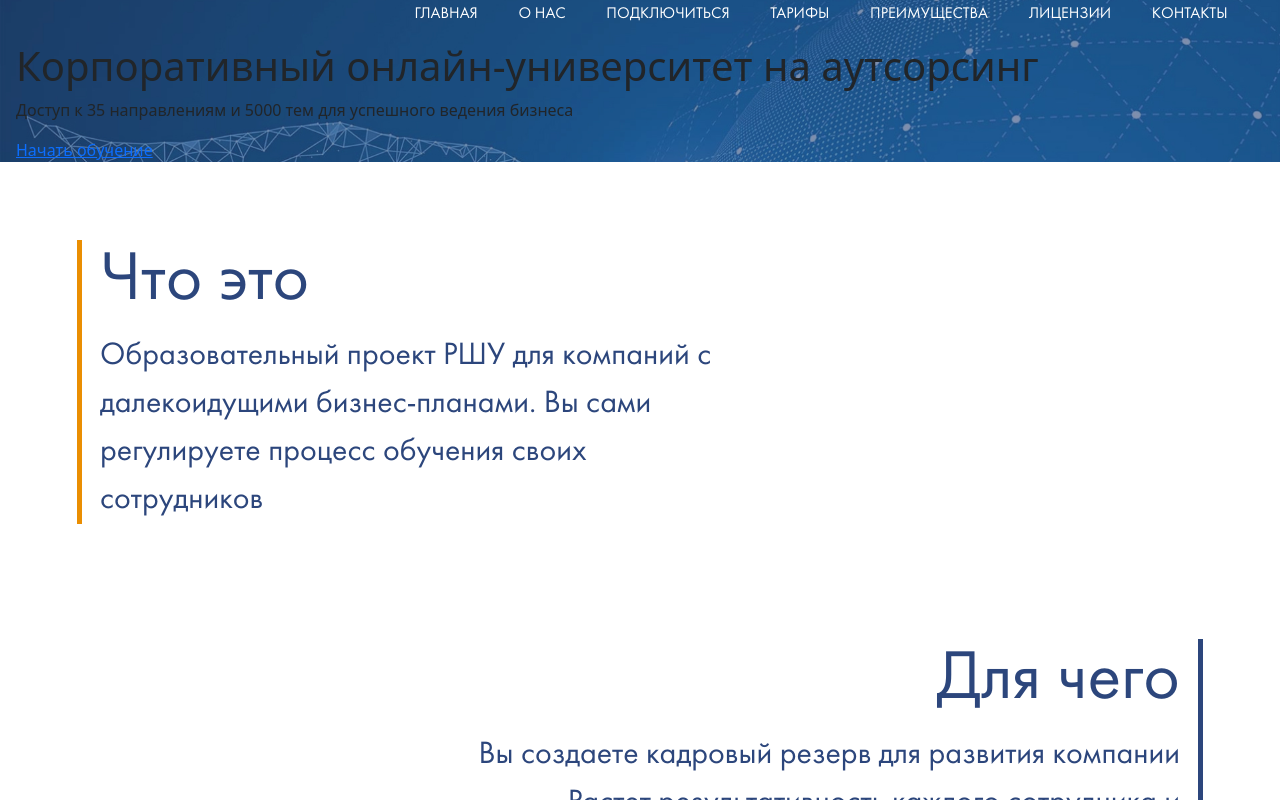
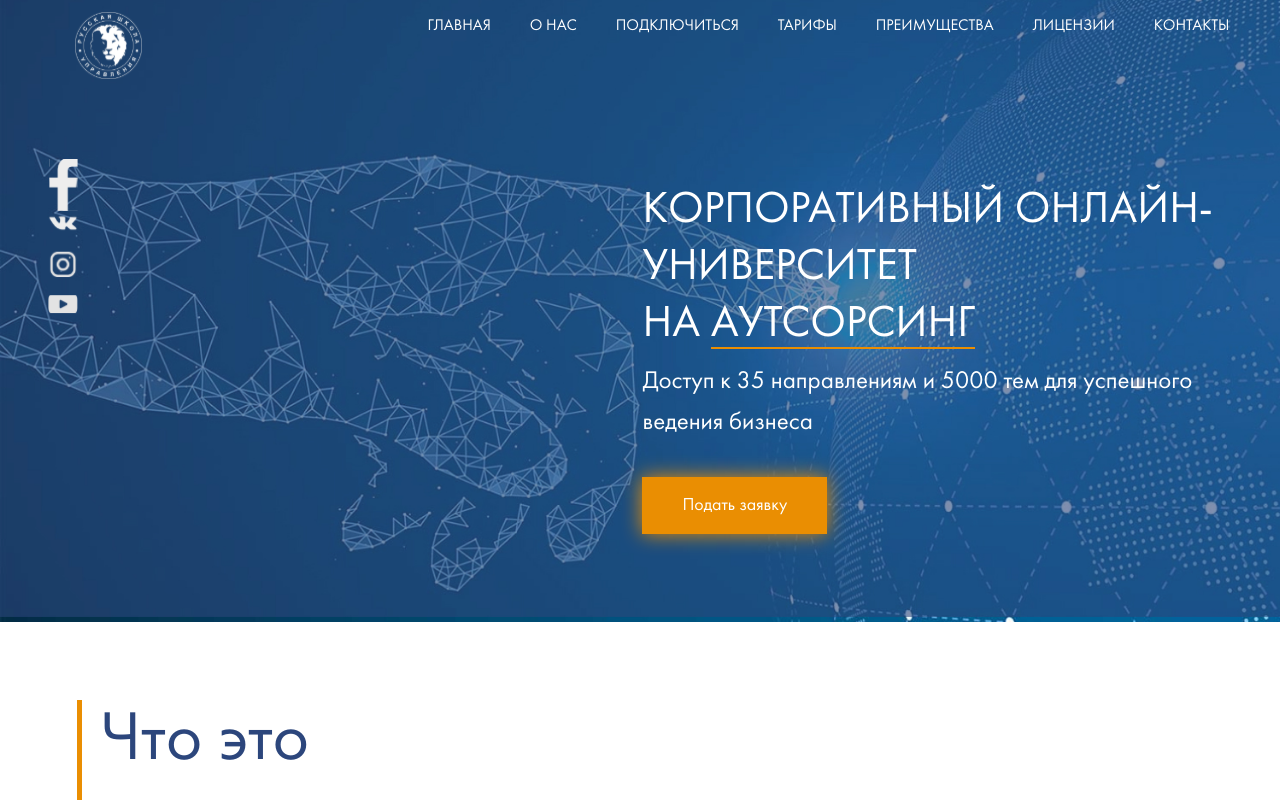
Before and after one commit to PistrunXvX/MBA-sites, a Svelte app: page / in a window 1280 px wide. Shown: the top 800 px of the page. Built offline with nearby package versions, Linux system fonts and the light colour scheme.

Commit message:
Header done

```diff
--- a/src/Header.svelte
+++ b/src/Header.svelte
@@ -4,27 +4,37 @@
             <div class="col">
                 <nav>
                     <ul>
-                        <li><a href="">Главная</a></li>
-                        <li><a href="">О нас</a></li>
-                        <li><a href="">Подключиться</a></li>
-                        <li><a href="">Тарифы</a></li>
-                        <li><a href="">Преимущества</a></li>
-                        <li><a href="">Лицензии</a></li>
-                        <li><a href="">Контакты</a></li>
+                        <li><a href="#">Главная</a></li>
+                        <li><a href="#">О нас</a></li>
+                        <li><a href="#">Подключиться</a></li>
+                        <li><a href="#">Тарифы</a></li>
+                        <li><a href="#">Преимущества</a></li>
+                        <li><a href="#">Лицензии</a></li>
+                        <li><a href="#">Контакты</a></li>
                     </ul>
                 </nav>
             </div>
         </div>
         <div class="row">
-            <div class="col">
-                <div class="main-text">
+            <div class="col-2">
+                <ul class="social__icon">
+                    <li><a class="fb__icon" href="#"></a></li>
+                    <li><a class="vk__icon" href="#"></a></li>
+                    <li><a class="inst__icon" href="#"></a></li>
+                    <li><a class="yt__icon" href="#"></a></li>
+                </ul>
+            </div>
+            <div class="col-10">
+                <div class="main__text">
                     <h1>
-                        Корпоративный онлайн-университет на <span class="underline">аутсорсинг</span>
+                        Корпоративный онлайн-университет <br> на <span class="underline">аутсорсинг</span>
                     </h1>
+                    <div class="sub__text">
                         <p>
                             Доступ к 35 направлениям и 5000 тем для успешного ведения бизнеса
                         </p>
-                    <a href="#">Начать обучение</a>
+                        <a href="#">Подать заявку</a>
+                    </div>
                 </div>
             </div>
         </div>
@@ -39,6 +49,16 @@
         text-align: right;
     }
 
+    nav{
+        background-image: url(/img/Logo_RSHU.svg);
+        background-repeat: no-repeat;
+        background-size: contain;
+        background-position: 5% 0;
+
+        padding-left: 5%;
+        padding-bottom: 2%;
+        margin-top: 1%;
+
             li{
             display: inline;
             padding-right: 3%;
@@ -50,6 +70,14 @@
 
                 text-transform: uppercase;
                 text-decoration: none;
+
+                animation: 0.2s ease-out nav_color_back;
+            }
+        }
+
+        a:hover{
+            animation: 0.2s ease-out 0s nav_color_to;
+            color: $orange;
         }
     }
 
@@ -59,4 +87,171 @@
         background-repeat: no-repeat;
     }
 
+    .main__text{
+        margin-top: 10%;
+        margin-bottom: 10%;
+
+        padding-left: 40%;
+
+        h1{
+            font-size: $mainText;
+            font-family: $fbck;
+            color: $colorWhite;
+            line-height: 127%;
+
+            text-transform: uppercase;
+        }
+
+        .underline{
+            border-bottom: solid 2px $orange;
+        }
+
+        p{
+            font-size: $formInputSize;
+            font-family: $fbck;
+            color: $colorWhite;
+            line-height: 164%;
+
+            padding-bottom: 5%;
+        }
+
+        a{
+            font-size: 18px;
+            font-family: $fbck;
+            color: $colorWhite;
+
+            text-decoration: none;
+
+            background-color: $orange;
+            filter: drop-shadow(0px 0px 10px $orange);
+
+            padding: 20px 40px;
+            animation: 0.3s ease-in 0s button_color_back;
+        }
+
+        a:hover{
+            animation: 0.3s ease-in 0s button_color_to;
+            color: $orange;
+            background-color: $colorWhite;
+            filter: drop-shadow(0px 0px 10px $colorWhite);
+        }
+    }
+
+    .social__icon{
+
+        text-align: left;
+        margin-top: 50%;
+
+        li{
+            display: block;
+            padding-top: 10%;
+        }
+
+        li:first-child{
+            padding-top: 0;
+        }
+
+        a{
+            text-decoration: none;
+            background-repeat: no-repeat;
+            background-size: contain;
+            background-position: center;
+
+            padding: 15px;
+            opacity: 1;
+
+            animation: 0.2s ease-in 0s social_icon_back;
+        }
+
+        a:hover{
+            animation: 0.2s ease-in 0s social_icon_to;
+            opacity: 0.5;
+        }
+
+        a:active{
+            opacity: 0.7;
+        }
+
+        .fb__icon{
+            background-image: url(/img/soc_icon_fb.svg);
+        }
+
+        .vk__icon{
+            background-image: url(/img/soc_icon_vk.svg);
+        }
+
+        .inst__icon{
+            background-image: url(/img/soc_icon_inst.svg);
+        }
+
+        .yt__icon{
+            background-image: url(/img/soc_icon_yt.svg);
+        }
+    }
+
+    //Animation
+
+    @keyframes social_icon_to{
+            from{
+                opacity: 1;
+            }
+            to{
+                opacity: 0.5;
+            }
+        }
+
+        @keyframes social_icon_back{
+            from{
+                opacity: 0.5;
+            }
+            to{
+                opacity: 1;
+            }
+        }
+
+        @keyframes nav_color_to{
+            from{
+                color: $colorWhite;
+            }
+            to{
+                color: $orange;
+            }
+        }
+
+    @keyframes nav_color_back{
+        from{
+            color: $orange;
+        }
+        to{
+            color: $colorWhite;
+        }
+    }
+
+    @keyframes button_color_to{
+        from{
+            background-color: $orange;
+            color: $colorWhite;
+            filter: drop-shadow(0px 0px 10px $orange);
+        }
+        to{
+            background-color: $colorWhite;
+            color: $orange;
+            filter: drop-shadow(0px 0px 10px $colorWhite);
+        }
+    }
+
+    @keyframes button_color_back{
+        from{
+            background-color: $colorWhite;
+            color: $orange;
+            filter: drop-shadow(0px 0px 10px $colorWhite);
+        }
+        to{
+            background-color: $orange;
+            color: $colorWhite;
+            filter: drop-shadow(0px 0px 10px $orange);
+        }
+    }
+
+
 </style>
--- a/src/style/theme.scss
+++ b/src/style/theme.scss
@@ -25,3 +25,4 @@ $description: 32px;
 $orangeButton:36px;
 $formInputSize:25px;
 $blockTitleSize: 70px;
+$mainText: 45px;
```
Also changed, not shown: public/img/Logo_RSHU.svg (added). Lines whose indentation alone changed are shown as unchanged.
